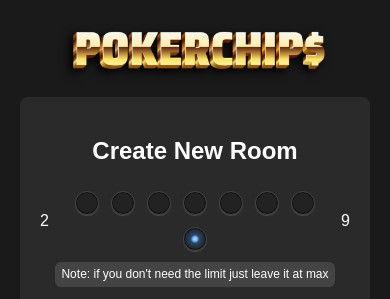
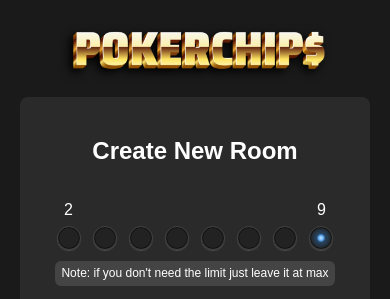
Before and after one commit to w3rr0/poker-chips-api, a React (Vite) app in the folder front/: page /create-room in a window 390 px wide. Shown: the top 299 px of the page. Built offline with nearby package versions, Linux system fonts and the light colour scheme; no server answers.

Commit message:
fix create room mobile display

```diff
--- a/front/src/components/CreateRoom.jsx
+++ b/front/src/components/CreateRoom.jsx
@@ -41,9 +41,13 @@ const CreateRoom = () => {
             <div className="section">
                 <h2>Create New Room</h2>
                 <div className="pin-input">
-                    <p>2</p>
+                    <div className="mobile">
+                        <p style={{ alignContent: "flex-start", marginLeft: "13px" }}>2</p>
+                        <p style={{ alignContent: "flex-end", marginRight: "13px" }}>9</p>
+                    </div>
+                    <p className="regular">2</p>
                     <RadioButtons selectedValue={maxPlayers} onChange={setMaxPlayers} />
-                    <p>9</p>
+                    <p className="regular">9</p>
                 </div>
                 <div className="note">Note: if you don't need the limit just leave it at max</div>
                 <div className="gap15"/>
--- a/front/src/index.css
+++ b/front/src/index.css
@@ -356,6 +356,27 @@ button:hover {
   width: fit-content;
   margin: 0 auto;
   gap: 5px;
+  flex-direction: row;
+  @media (max-width: 500px) {
+    flex-direction: column;
+  }
+
+}
+
+.pin-input .regular {
+  @media (max-width: 500px) {
+    display: none;
+  }
+}
+
+.pin-input .mobile {
+  display: none;
+  @media (max-width: 500px) {
+    display: flex;
+    width: 100%;
+    justify-content: space-between;
+    height: 30px;
+  }
 }
 
 .message.my-message {
```
